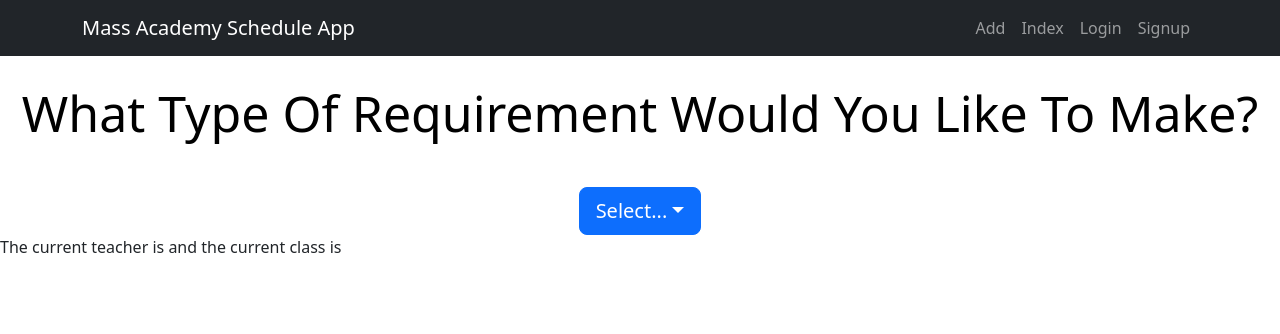
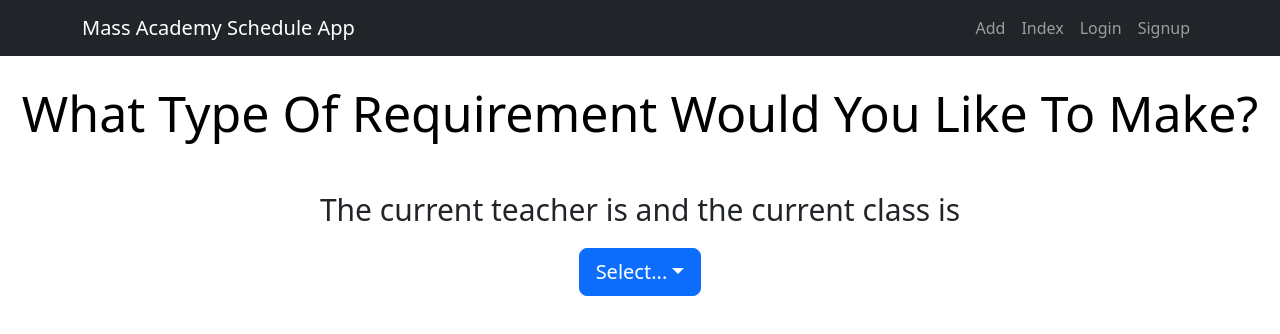
Before and after one commit to jothplayz/my-app, a React (Create React App) app: page /add in a window 1280 px wide. Shown: the top 334 px of the page. Built offline with nearby package versions, Linux system fonts and the light colour scheme; no server answers.

Commit message:
changes color of req background pgs and centered teacher name

```diff
--- a/src/App.css
+++ b/src/App.css
@@ -14,14 +14,14 @@
 }
 
 .App-header {
-  background-color: #282c34;
+  background-color: #bfd8df;
   min-height: 100vh;
   display: flex;
   flex-direction: column;
   align-items: center;
   justify-content: center;
   font-size: calc(10px + 2vmin);
-  color: white;
+  color: rgb(17, 27, 37);
   text-align: center;
 }
 
@@ -46,3 +46,7 @@ text-align: center;
     transform: rotate(360deg);
   }
 }
+.text{
+  font-size: 30px;
+  text-align: center;
+}
--- a/src/pages/addrequirement.js
+++ b/src/pages/addrequirement.js
@@ -462,6 +462,7 @@ function FirstReqPage() {
             <p className="title">
               What Type Of Requirement Would You Like To Make?
             </p>
+            <p className="text">The current teacher is {currentTeacher} and the current class is {currentClass}</p>
             <div className="dropdownstyle">
               <DropdownButton
                 id="dropdown-basic-button"
@@ -479,7 +480,7 @@ function FirstReqPage() {
                 <Dropdown.Item eventKey="No-XYZ">No XYZ Day</Dropdown.Item>
               </DropdownButton>
             </div>
-            <p>The current teacher is {currentTeacher} and the current class is {currentClass}</p>
+
           </div>
         );
     }
```
